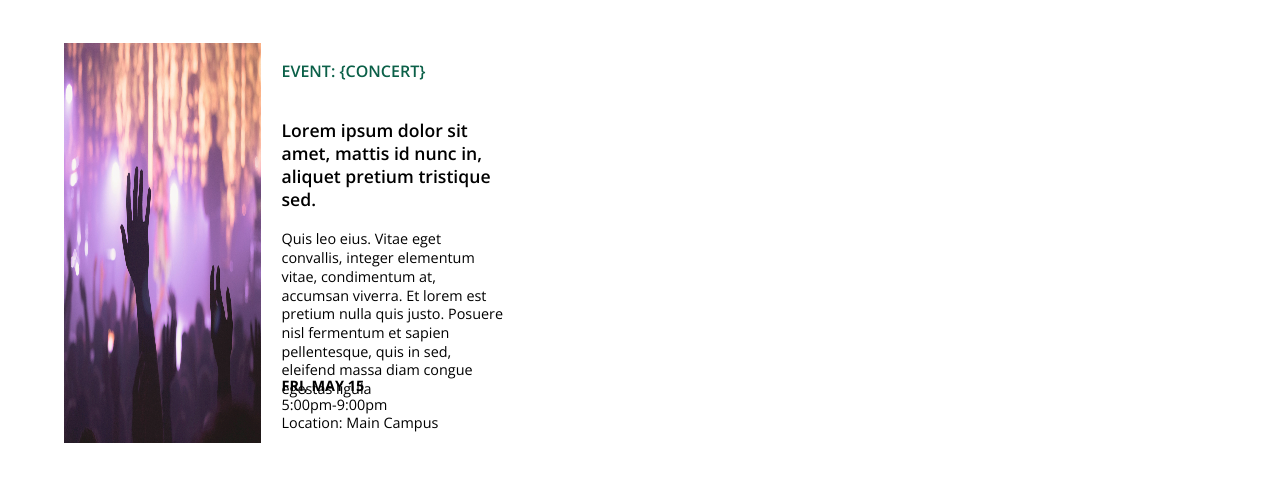
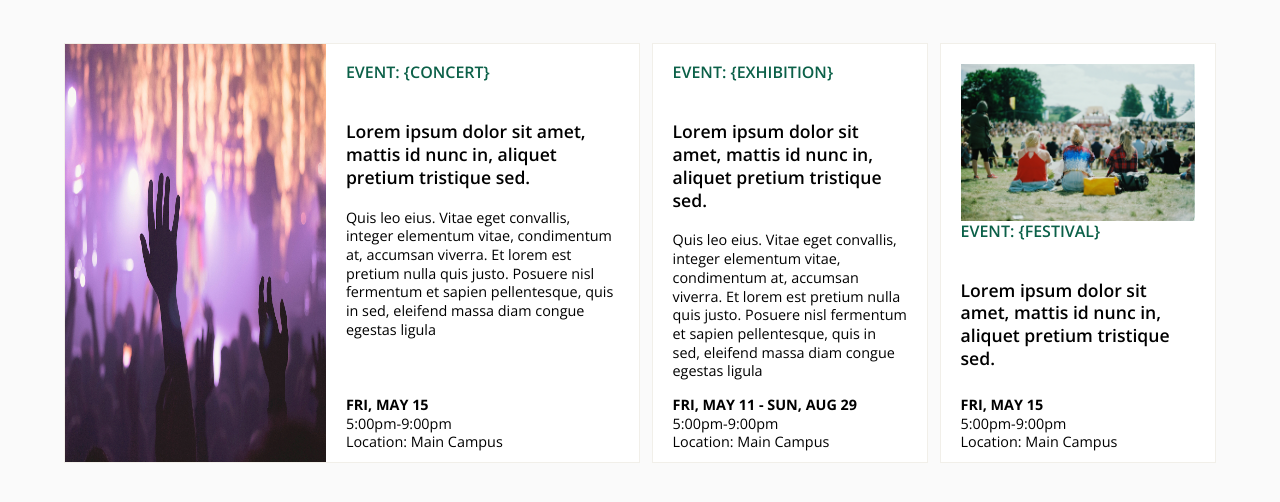
Before and after one commit to annakviese/events, a website: page index.html in a window 1280 px wide. Shown: the part 74-576 px from the top of the page. Drawn offline with nearby package versions, Linux system fonts and the light colour scheme.

Commit message:
flexed all posts

```diff
--- a/index.html
+++ b/index.html
@@ -39,9 +39,54 @@
                     </div> <!-- event time -->
                 </div> <!-- event info wrapper -->
             </div> <!-- event info -->
-        </div>
+        </div><!--large post -->
+
         <div class="small-post">
-        </div>
+            <div class="event-info">
+                <div class="event-info-wrapper">
+                    <a href class="filter" id="concerts" = "#"> Event: {Exhibition} </a>
+                    <h2 class="event-title">
+                        Lorem ipsum dolor sit amet, mattis id nunc in, aliquet pretium tristique sed.
+                    </h2>
+                    <p class="about-event">
+                        Quis leo eius. Vitae eget convallis, integer elementum vitae, condimentum at, accumsan viverra.
+                        Et lorem est pretium nulla quis justo. Posuere nisl fermentum et sapien pellentesque, quis in sed,
+                        eleifend massa diam congue egestas ligula
+                    </p>
+                    <div class="event-time">
+                        <p class="date">
+                            fri, may 11 - sun, aug 29
+                        </p>
+                        <p>
+                            5:00pm-9:00pm <br>
+                            Location: Main Campus
+                        </p>
+                    </div> <!-- event time -->
+                </div> <!-- event info wrapper -->
+            </div> <!-- event info -->
+        </div> <!--small-post -->
+         <div class="small-post">
+            <div class="event-info">
+                <div class="event-info-wrapper">
+                    <div class="post-image">
+                        <img src="assets/images/festival.jpg" alt="outdoor festival image"/>
+                    </div>
+                    <a href class="filter" id="concerts" = "#"> Event: {Festival} </a>
+                    <h2 class="event-title">
+                        Lorem ipsum dolor sit amet, mattis id nunc in, aliquet pretium tristique sed.
+                    </h2>
+                    <div class="event-time">
+                        <p class="date">
+                            fri, may 15
+                        </p>
+                        <p>
+                            5:00pm-9:00pm <br>
+                            Location: Main Campus
+                        </p>
+                    </div> <!-- event time -->
+                </div> <!-- event info wrapper -->
+            </div> <!-- event info -->
+        </div> <!--small-post -->
     </section>
     <footer>
 
--- a/sass/events-list.scss
+++ b/sass/events-list.scss
@@ -1,12 +1,17 @@
 .events-list {
     width: 90%;
     margin: 0 auto;
+    display: flex;
+    flex-wrap: wrap;
+    justify-content: space-between;
     .large-post {
-        max-width: 40%;
-        height: 400px;
+        max-width: 50%;
+        height: 420px;
         display: flex;
+        background-color: white;
+        border: 1px solid $border-color;
         .post-image {
-            flex-basis: 45%;
+            flex-basis: 50%;
             img {
                 width: 100%;
                 height: 100%
@@ -14,6 +19,24 @@
         }
         .event-info {
             flex-basis: 60%;
+        }
+    }
+    .small-post {
+        max-width: 24%;
+        height: 420px;
+        display: flex;
+        flex-direction: column;
+        background-color: white;
+        border: 1px solid $border-color;
+        .post-image {
+            flex-basis: 100%;
+            img {
+                width: 100%;
+                height: 100%
+            }
+        }
+        .event-info {
+            flex-basis: 100%;
         }
     }
 }
--- a/sass/style.scss
+++ b/sass/style.scss
@@ -23,6 +23,7 @@
 
 body {
   font-family: 'Open Sans', sans-serif;
+  background-color: $light-grey;
 }
 .site-title {
     display: none;
--- a/sass/variables.scss
+++ b/sass/variables.scss
@@ -2,5 +2,7 @@
 
 $yellow: #FFD03A;
 $green: #0B6048;
+$light-grey: #FAFAFA;
+$border-color: #F1EFE9;
 
 // Fonts
```
Also changed, not shown: build/css/style.css, build/css/style.min.css.
